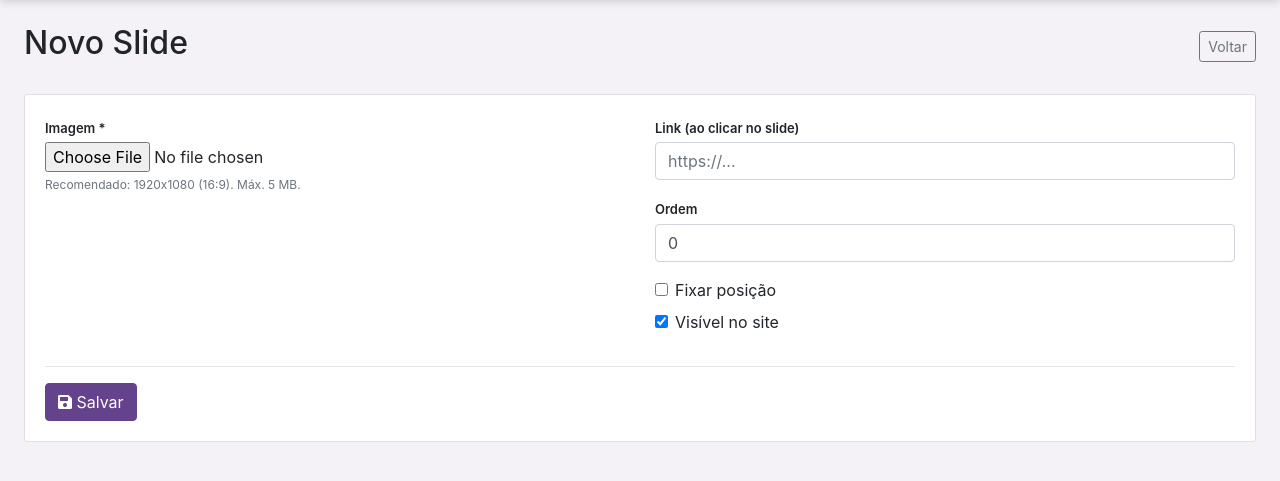
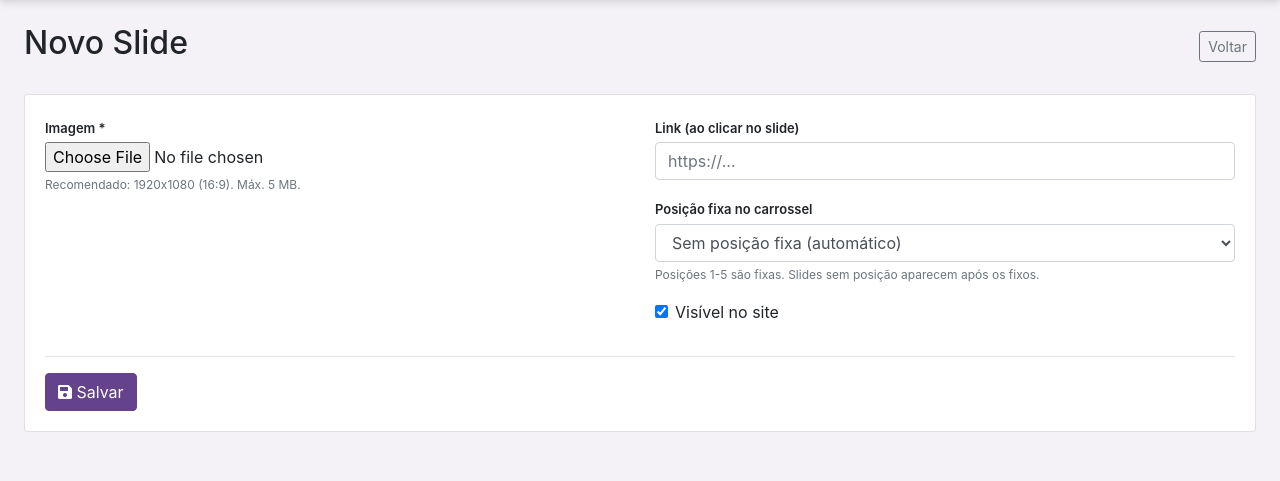
Before and after one commit to JTI-JoaoArthur/forum-mulheres-turismo, a PHP site: page /admin/carousel.php?action=form in a window 1280 px wide. Shown: the part 52-533 px from the top of the page. Run offline with PHP 8.4, Linux system fonts and the light colour scheme; the visitor is signed in with stand-in values (Sample User, id 1); some libraries are stand-ins or nearby versions.

Commit message:
Carrossel com posições fixas 1-5 e vídeo nas notícias
- Carrossel: dropdown de posição 1-5 substitui campo livre + checkbox
- Notícias: campo video_url (YouTube/Vimeo) com validação e embed na página
- CSP atualizado para permitir iframes do YouTube e Vimeo

Co-Authored-By: Claude Opus 4.6 <noreply@anthropic.com>

```diff
--- a/admin/carousel.php
+++ b/admin/carousel.php
@@ -26,7 +26,7 @@ if ($_SERVER['REQUEST_METHOD'] === 'POST') {
         $data = [
             'link'          => $rawLink,
             'display_order' => (int) ($_POST['display_order'] ?? 0),
-            'is_pinned'     => isset($_POST['is_pinned']) ? 1 : 0,
+            'is_pinned'     => ((int) ($_POST['display_order'] ?? 0)) > 0 ? 1 : 0,
             'is_visible'    => isset($_POST['is_visible']) ? 1 : 0,
         ];
 
@@ -130,12 +130,14 @@ if ($action === 'form'):
                         <input type="url" class="form-control" name="link" value="<?= htmlspecialchars($slide['link'] ?? '') ?>" placeholder="https://...">
                     </div>
                     <div class="form-group mb-3">
-                        <label>Ordem</label>
-                        <input type="number" class="form-control" name="display_order" value="<?= $slide['display_order'] ?? 0 ?>" min="0">
-                    </div>
-                    <div class="form-check mb-2">
-                        <input type="checkbox" class="form-check-input" name="is_pinned" value="1" <?= ($slide['is_pinned'] ?? 0) ? 'checked' : '' ?>>
-                        <label class="form-check-label">Fixar posição</label>
+                        <label>Posição fixa no carrossel</label>
+                        <select class="form-control" name="display_order">
+                            <option value="0" <?= ($slide['display_order'] ?? 0) == 0 ? 'selected' : '' ?>>Sem posição fixa (automático)</option>
+                            <?php for ($p = 1; $p <= 5; $p++): ?>
+                            <option value="<?= $p ?>" <?= ($slide['display_order'] ?? 0) == $p ? 'selected' : '' ?>>Posição <?= $p ?></option>
+                            <?php endfor; ?>
+                        </select>
+                        <small class="form-text text-muted">Posições 1-5 são fixas. Slides sem posição aparecem após os fixos.</small>
                     </div>
                     <div class="form-check mb-3">
                         <input type="checkbox" class="form-check-input" name="is_visible" value="1" <?= ($slide['is_visible'] ?? 1) ? 'checked' : '' ?>>
--- a/admin/sql/schema.sql
+++ b/admin/sql/schema.sql
@@ -65,6 +65,7 @@ CREATE TABLE IF NOT EXISTS news (
     summary TEXT NOT NULL,
     body TEXT,
     author TEXT,
+    video_url TEXT,
     featured_image TEXT,
     published_at TEXT NOT NULL,
     is_featured INTEGER DEFAULT 0,
```
Also changed, not shown: admin/news.php (+11 -0 lines), noticia.php (+16 -0 lines), .htaccess.
